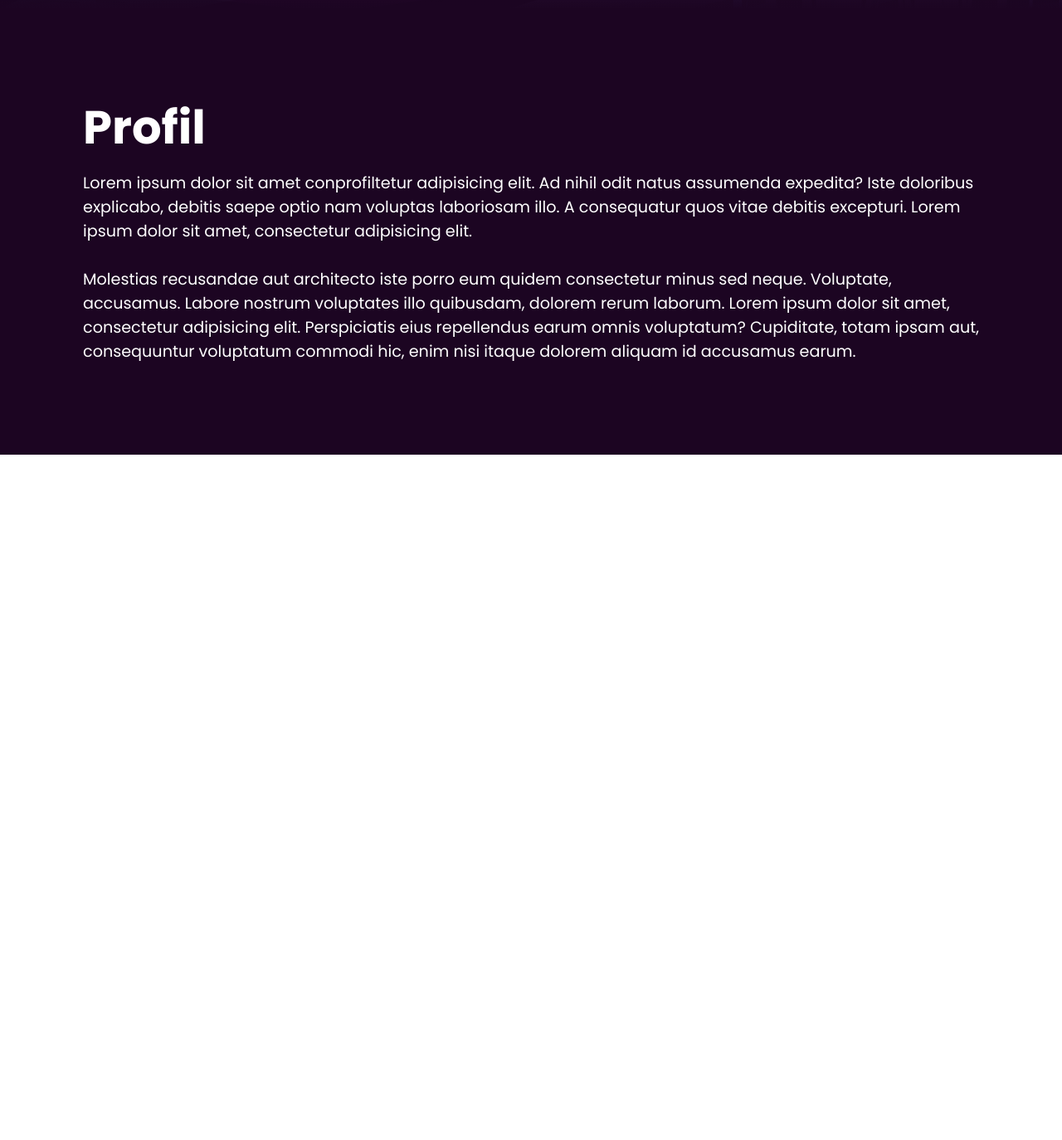
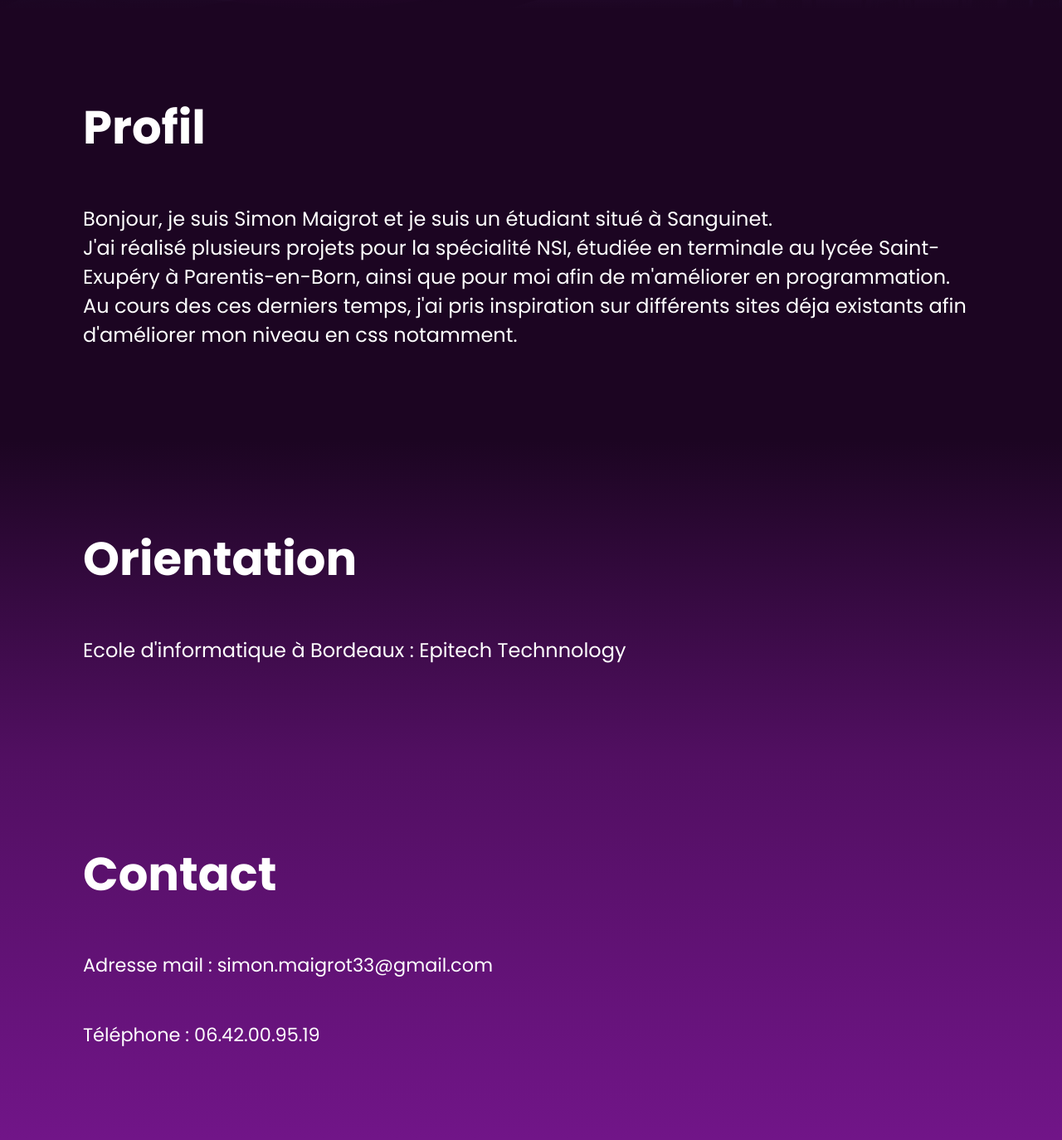
Before and after one commit to SimonMaigrot/SimonMaigrot.github.io, a plain HTML site: page index.html in a window 1280 px wide. Shown: the part 789-2163 px from the top of the page at 83% size. Before the commit the page ends 1337 px from the top, so only its background shows below. Drawn offline with Linux system fonts and the light colour scheme.

Commit message:
Add files via upload

```diff
--- a/index.html
+++ b/index.html
@@ -13,8 +13,8 @@
         <ul>
             <li><a href="#" class="active">Accueil</a></li>
             <li><a href="#profil">Profil</a></li>
-            <li><a href="#">Orientation</a></li>
-            <li><a href="#">Contact</a></li>
+            <li><a href="#orientation">Orientation</a></li>
+            <li><a href="#contact">Contact</a></li>
         </ul>
     </header>
     <section>
@@ -27,12 +27,19 @@
     </section>
     <div class="profil" id="profil">
         <h2>Profil</h2>
-        <p>Lorem ipsum dolor sit amet conprofiltetur adipisicing elit. Ad nihil odit natus assumenda expedita? Iste doloribus
-            explicabo, debitis saepe optio nam voluptas laboriosam illo. A consequatur quos vitae debitis excepturi. Lorem
-            ipsum dolor sit amet, consectetur adipisicing elit.<br><br> Molestias recusandae aut architecto
-            iste porro eum quidem consectetur minus sed neque. Voluptate, accusamus. Labore nostrum voluptates illo quibusdam,
-            dolorem rerum laborum. Lorem ipsum dolor sit amet, consectetur adipisicing elit. Perspiciatis eius repellendus earum omnis voluptatum? Cupiditate,
-            totam ipsam aut, consequuntur voluptatum commodi hic, enim nisi itaque dolorem aliquam id accusamus earum.</p>
+        <p>Bonjour, je suis Simon Maigrot et je suis un étudiant situé à Sanguinet.<br> J'ai réalisé plusieurs projets pour la spécialité NSI, étudiée en terminale au lycée Saint-Exupéry à Parentis-en-Born,
+            ainsi que pour moi afin de m'améliorer en programmation.
+            Au cours des ces derniers temps, j'ai pris inspiration sur différents
+            sites déja existants afin d'améliorer mon niveau en css notamment.</p>
+    </div>
+    <div class="orientation" id="orientation">
+        <h2>Orientation</h2>
+        <p>Ecole d'informatique à Bordeaux : Epitech Technnology</p>
+    </div>
+    <div class="contact" id="contact">
+        <h2>Contact</h2>
+        <p>Adresse mail : simon.maigrot33@gmail.com</p>
+        <p>Téléphone : 06.42.00.95.19</p>
     </div>
     <script>
         let stars = document.getElementById('stars');
--- a/style.css
+++ b/style.css
@@ -131,7 +131,47 @@ section img#mountains_front {
 }
 
 .profil p {
-    font-size: 1.2em;
+    margin-top: 50px;
+    font-size: 1.5em;
     margin-bottom: 10px;
     color: #fff
 }
+
+.orientation {
+    position: relative;
+    padding: 100px;
+    background: linear-gradient(#1c0522, #510f61);
+}
+
+.orientation h2 {
+    font-size: 3.5em;
+    margin-bottom: 10px;
+    color: #fff
+}
+
+.orientation p {
+    margin-top: 50px;
+    font-size: 1.5em;
+    margin-bottom: 10px;
+    color: #fff
+}
+
+.contact {
+    position: relative;
+    padding: 100px;
+    background: linear-gradient(#510f61, #711588);
+}
+
+.contact h2 {
+    font-size: 3.5em;
+    margin-bottom: 10px;
+    color: #fff
+}
+
+
+.contact p {
+    margin-top: 50px;
+    font-size: 1.4em;
+    margin-bottom: 10px;
+    color: #fff
+}
```
